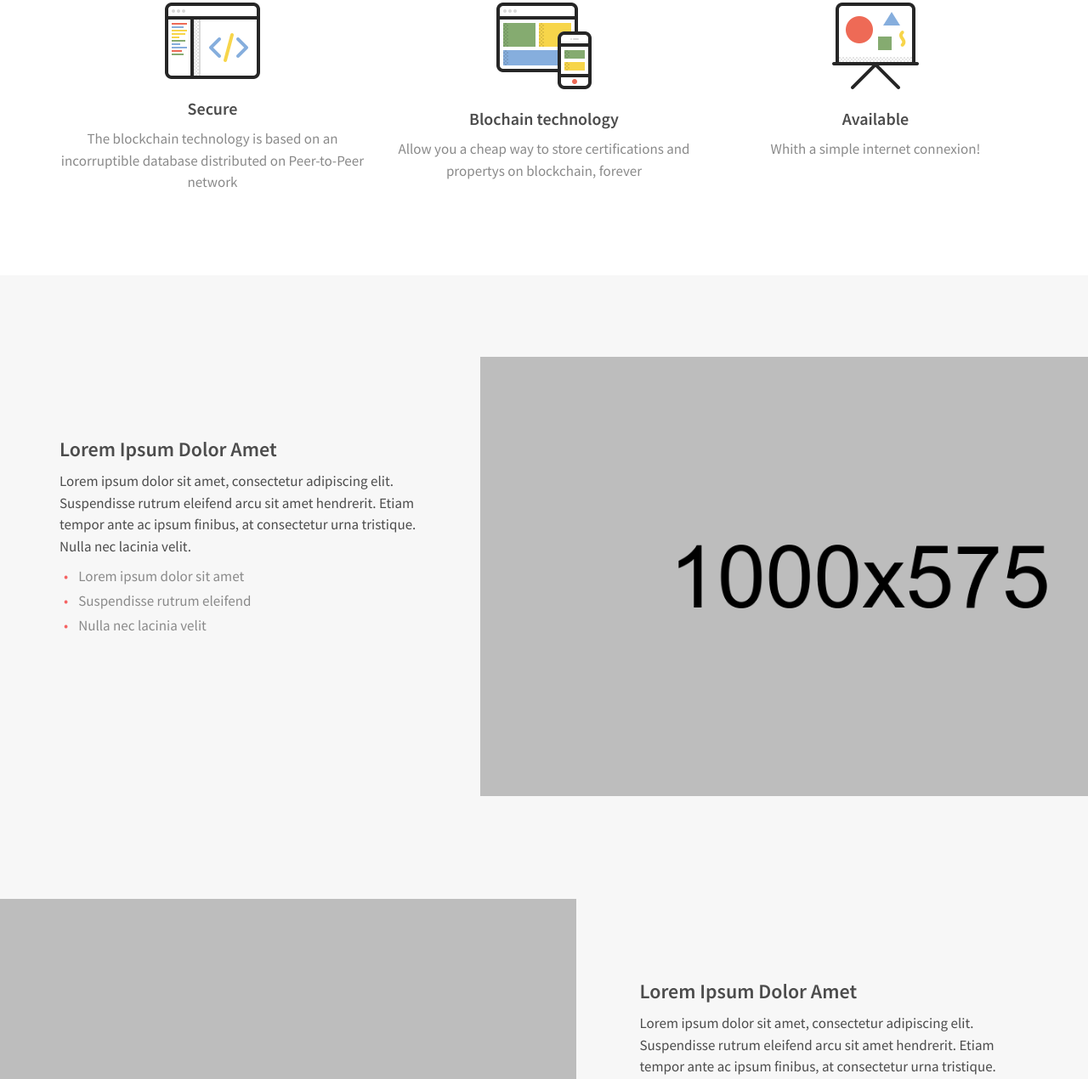
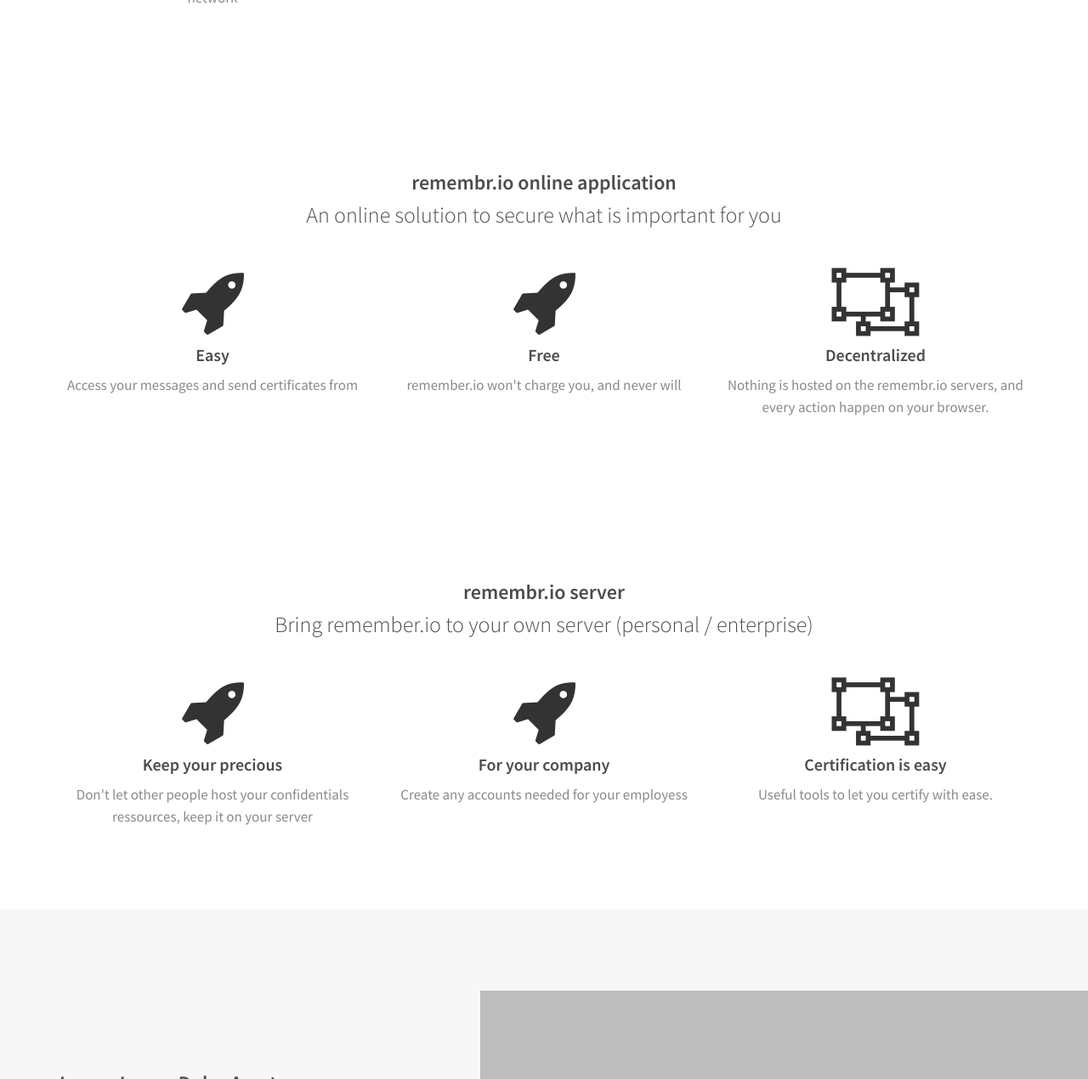
Before and after one commit to dipl-me/remembr.io-website, a plain HTML site: page index.html in a window 1280 px wide. Shown: the part 1184-2454 px from the top of the page at 85% size. Drawn offline with Linux system fonts and the light colour scheme; some packages are replaced by stand-ins of ours; no server answers.

Commit message:
add some more info

```diff
--- a/index.html
+++ b/index.html
@@ -81,7 +81,7 @@
 
 <!--hero section end-->
 
-<!--Featured on-->
+<!--Featured on
 
 <section class="featured-on section-spacing text-center">
     <div class="container">
@@ -91,7 +91,7 @@
         <div class="row">
             <div class="col-md-12">
                 <ul class="featured-sites">
-                    <li><a href="" title="Site Name"><img src="img/site-1.png" alt="site"></a> </li><!--cryptofr -->
+                    <li><a href="" title="Site Name"><img src="img/site-1.png" alt="site"></a></li>
                     <li><a href="" title="Site Name"><img src="img/site-2.png" alt="site"></a></li>
                     <li><a href="" title="Site Name"><img src="img/site-3.png" alt="site"></a></li>
                     <li><a href="" title="Site Name"><img src="img/site-4.png" alt="site"></a></li>
@@ -101,7 +101,8 @@
     </div>
 </section>
 
-<!--Featured on end-->
+Featured on end-->
+
 
 <!--benefits-->
 
@@ -129,6 +130,62 @@
 </section>
 
 <!--benefits end-->
+
+<!--Online Solution-->
+
+<section class="benefits section-spacing text-center" id="features">
+    <div class="container">
+        <header class="section-header">
+            <h2>remembr.io online application</h2>
+            <h3>An online solution to secure what is important for you</h3>
+        </header>
+        <div class="row">
+            <div class="col-sm-4"> <i class="fa fa-5x fa-rocket"></i>
+                <h4>Easy</h4>
+                <p>Access your messages and send certificates from</p>
+            </div>
+            <div class="col-sm-4"> <i class="fa fa-5x fa-rocket"></i>
+                <h4>Free</h4>
+                <p>remember.io won't charge you, and never will</p>
+            </div>
+            <div class="col-sm-4"> <i class="fa fa-5x fa-object-ungroup"></i>
+                <h4>Decentralized</h4>
+                <p>Nothing is hosted on the remembr.io servers, and every action happen on your browser.</p>
+            </div>
+        </div>
+    </div>
+</section>
+
+<!--Online end-->
+
+
+<!--Online Solution-->
+
+<section class="benefits section-spacing text-center" id="features">
+    <div class="container">
+        <header class="section-header">
+            <h2>remembr.io server</h2>
+            <h3>Bring remember.io to your own server (personal / enterprise)</h3>
+        </header>
+        <div class="row">
+            <div class="col-sm-4"> <i class="fa fa-5x fa-rocket"></i>
+                <h4>Keep your precious</h4>
+                <p>Don't let other people host your confidentials ressources, keep it on your server</p>
+            </div>
+            <div class="col-sm-4"> <i class="fa fa-5x fa-rocket"></i>
+                <h4>For your company</h4>
+                <p>Create any accounts needed for your employess</p>
+            </div>
+            <div class="col-sm-4"> <i class="fa fa-5x fa-object-ungroup"></i>
+                <h4>Certification is easy</h4>
+                <p>Useful tools to let you certify with ease.</p>
+            </div>
+        </div>
+    </div>
+</section>
+
+<!--Online end-->
+
 
 <!--Features-->
 
```
